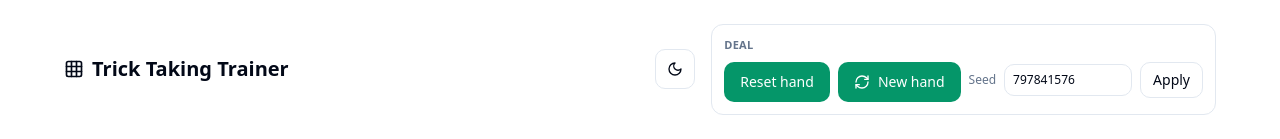
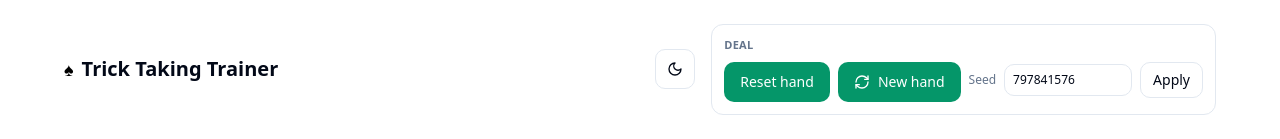
Before and after one commit to gsingh93/trick-taking-trainer, a React (Vite) app: page / in a window 1280 px wide. Shown: the top 139 px of the page. Built offline with nearby package versions, Linux system fonts and the light colour scheme; the HTML template or start-up script is replaced by a standard one.

Commit message:
Use spade glyph for header icon and favicon

```diff
--- a/index.html
+++ b/index.html
@@ -2,7 +2,7 @@
 <html lang="en">
   <head>
     <meta charset="UTF-8" />
-    <link rel="icon" type="image/svg+xml" href="/vite.svg" />
+    <link rel="icon" type="image/svg+xml" href="/favicon.svg" />
     <meta name="viewport" content="width=device-width, initial-scale=1.0" />
     <title>Trick Taking Trainer</title>
   </head>
--- a/src/App.tsx
+++ b/src/App.tsx
@@ -51,7 +51,7 @@ import {
   type PlayT,
   type TrumpConfig,
 } from "@/engine/types";
-import { Grid3X3, RefreshCw, Moon, Sun } from "lucide-react";
+import { Spade, RefreshCw, Moon, Sun } from "lucide-react";
 import { rankGlyph, suitColorClass, suitGlyph } from "@/ui/cardUtils";
 import { SettingsCard } from "@/components/SettingsCard";
 import { TrickHistoryCard } from "@/components/TrickHistoryCard";
@@ -1463,7 +1463,7 @@ export default function App() {
       <div className="mx-auto max-w-6xl space-y-4 sm:space-y-6">
         <header className="flex items-center justify-between">
           <div className="flex items-center gap-2">
-            <Grid3X3 className="h-5 w-5" />
+            <span className="text-lg leading-none text-black dark:text-white">♠</span>
             <h1 className="text-xl font-semibold">Trick Taking Trainer</h1>
           </div>
           <div className="flex items-center gap-4">
```
Also changed, not shown: public/favicon.svg (added).
